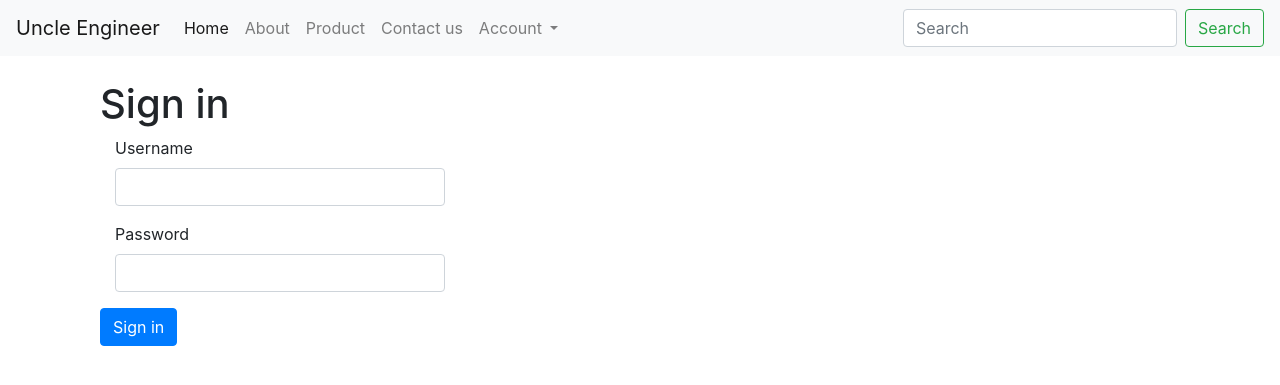
After one commit to SonNavigator/uncle-bootcamp-2023, a Django app: page /sign-in in a window 1280 px wide. The commit adds this page. Shown: the top 385 px of the page. Run offline with Django 3.2, Linux system fonts and the light colour scheme.

Commit message:
Add sign-in

```diff
--- a/company/templates/company/base.html
+++ b/company/templates/company/base.html
@@ -26,7 +26,24 @@
                 </li>
                 <li class="nav-item">
                   <a class="nav-link" href="/contact">Contact us</a>
-              </li>
+                </li>
+
+                <!-- Dropdown -->
+                <li class="nav-item dropdown">
+                  <a class="nav-link dropdown-toggle" href="#" role="button" data-toggle="dropdown" aria-expanded="false">
+                    Account
+                  </a>
+                  <div class="dropdown-menu">
+                    <a class="dropdown-item" href="/sign-out" onclick="return confirm('Do you want to sign out?');">Sign out</a>
+                    <a class="dropdown-item" href="/sign-in">Sign in</a>
+                    <a class="dropdown-item" href="#">Sign up</a>
+                  </div>
+                </li>
+                <li class="nav-item">
+                  <a class="nav-link disabled">{{ user.username }}</a>
+                </li>
+                <!-- End dropdown -->
+
               </ul>
               <form class="form-inline my-2 my-lg-0" action="/search">
                 <input class="form-control mr-sm-2" type="search" placeholder="Search" aria-label="Search" name="q">
@@ -43,6 +60,7 @@
             ################################
             {% endblock content %}
         </div>
-
+        <script src="https://cdn.jsdelivr.net/npm/jquery@3.5.1/dist/jquery.slim.min.js" integrity="sha384-DfXdz2htPH0lsSSs5nCTpuj/zy4C+OGpamoFVy38MVBnE+IbbVYUew+OrCXaRkfj" crossorigin="anonymous"></script>
+        <script src="https://cdn.jsdelivr.net/npm/bootstrap@4.6.2/dist/js/bootstrap.bundle.min.js" integrity="sha384-Fy6S3B9q64WdZWQUiU+q4/2Lc9npb8tCaSX9FK7E8HnRr0Jz8D6OP9dO5Vg3Q9ct" crossorigin="anonymous"></script>
     </body>
 </html>
--- /dev/null
+++ b/company/templates/company/sign-in.html
@@ -0,0 +1,35 @@
+{% extends 'company/base.html' %}
+{% block content %}
+
+<div class="container"><br>
+    <h1>Sign in</h1>
+
+    <!-- Messages Framework -->
+    {% if messages %}
+    <div class="form-group col-md-4">
+        <div class="alert alert-danger" role="alert">
+            {% for message in messages %}
+                {{ message }}
+            {% endfor %}
+        </div>
+    </div>
+    {% endif %}
+    <!-- End Messages -->
+
+    <form method="POST" action="/sign-in">
+        {% csrf_token %}
+        <div class="col-md-4">
+            <div class="form-group">
+                <label>Username</label>
+                <input type="text" class="form-control" name="username">
+            </div>
+            <div class="form-group">
+                <label>Password</label>
+                <input type="password" class="form-control" name="password">
+            </div>
+        </div>
+        <button type="submit" class="btn btn-primary">Sign in</button>
+    </form>
+  </div>
+</div>
+{% endblock content %}
--- a/company/urls.py
+++ b/company/urls.py
@@ -1,7 +1,7 @@
 from django.urls import path
 from .views import (
     Homepage, about, product, post_detail,
-    contact, search
+    contact, search, sign_in, sign_out
 )
 
 urlpatterns = [
@@ -10,5 +10,7 @@ urlpatterns = [
     path('product', product),
     path('blog/<int:id>', post_detail),
     path('contact', contact),
-    path('search', search)
+    path('search', search),
+    path('sign-in', sign_in),
+    path('sign-out', sign_out)
 ]
--- a/company/views.py
+++ b/company/views.py
@@ -3,6 +3,8 @@ from django.http import HttpResponse
 from .models import Post, ProductDemo
 from .forms import ContactForm
 from django.db.models import Q
+from django.contrib.auth import authenticate, login, logout
+from django.contrib import messages
 
 
 def Homepage(request):
@@ -26,8 +28,8 @@ def about(request):
 
 
 def product(request):
-    data = ProductDemo.objects.all() # --> SELECT * from company_productdemo
-    context = {'data':data} # attachment
+    data = ProductDemo.objects.all()
+    context = {'data':data}
     return render(request, 'company/product.html',context)
 
 
@@ -39,7 +41,6 @@ def contact(request):
             # Save to DB
             form.save()
             return redirect("/")
-
     else:
         form = ContactForm()
 
@@ -54,3 +55,29 @@ def search(request):
     else:
         pass
     return render(request, 'company/search.html', {'posts': posts})
+
+
+def sign_in(request):
+    if request.method == "POST":
+        username = request.POST.get('username')
+        password = request.POST.get('password')
+
+        user = authenticate(
+            request,
+            username=username,
+            password=password
+        )
+
+        if user is not None:
+            # Log user in
+            login(request, user)
+            return redirect('/')
+        messages.error(request, 'Invalid Login')
+
+    return render(request, 'company/sign-in.html')
+
+
+def sign_out(request):
+    # Sign user out
+    logout(request)
+    return redirect('/sign-in')
```
Also changed, not shown: company/forms.py (line endings or trailing spaces).
